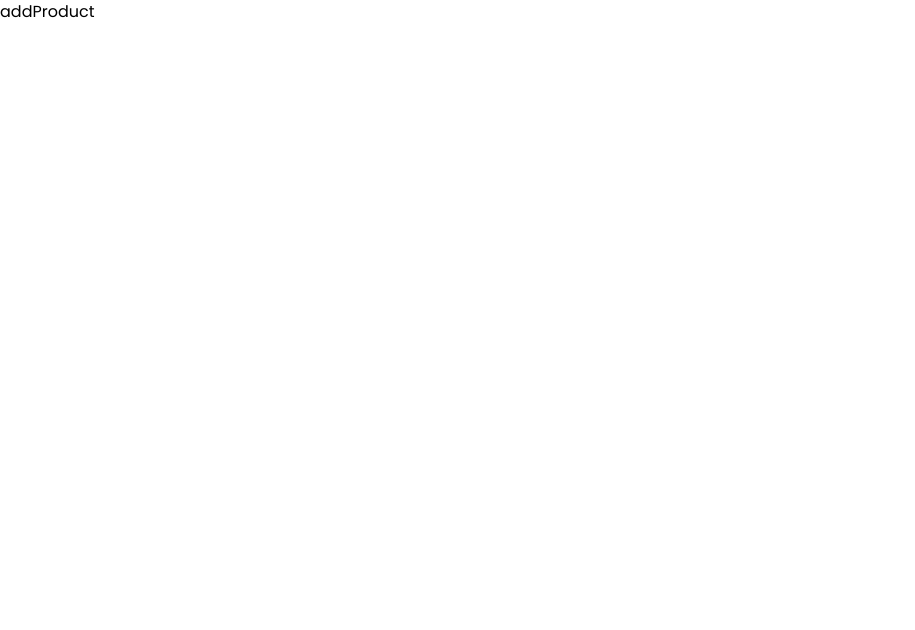
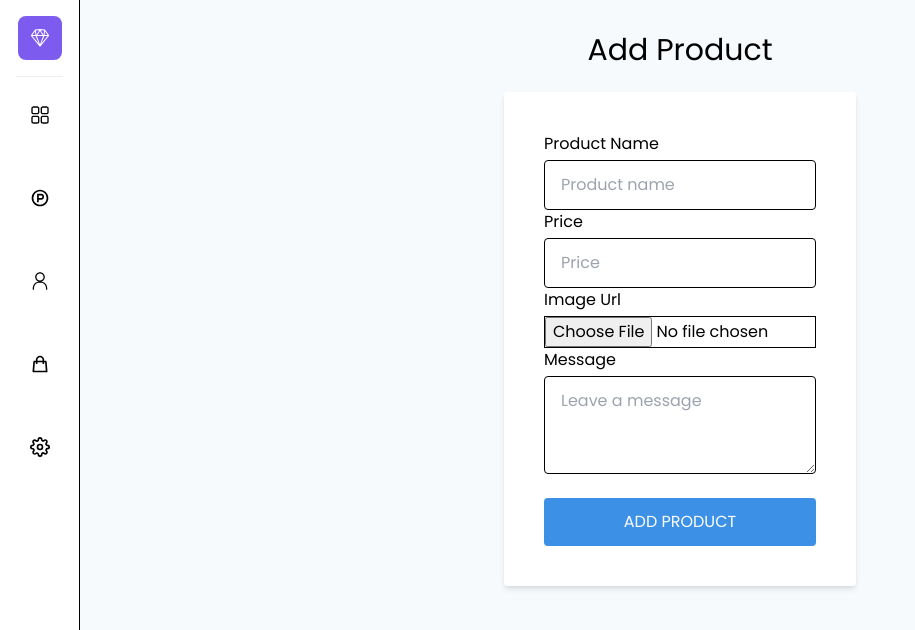
Before and after one commit to rasedul99/eBazar, a Next.js app: page /admin/products/addproduct in a window 1280 px wide. Shown: the top 630 px of the page, without its empty margins (0-915 px from the left). Built offline with nearby package versions, Linux system fonts and the light colour scheme.

Commit message:
Add product page added

```diff
--- a/src/pages/admin/customers/index.js
+++ b/src/pages/admin/customers/index.js
@@ -100,7 +100,7 @@ const customers = () => {
 
                         <td className="py-4 px-6 text-sm font-medium  whitespace-nowrap flex gap-x-2">
                           <BiEdit size={20} />
-                          <AiOutlineDelete size={20} />
+                          <AiOutlineDelete size={20} className="text-red" />
                         </td>
                       </tr>
                     );
--- a/src/pages/admin/orders.js
+++ b/src/pages/admin/orders.js
@@ -100,7 +100,7 @@ const orders = () => {
 
                         <td className="py-4 px-6 text-sm font-medium  whitespace-nowrap flex gap-x-2">
                           <BiEdit size={20} />
-                          <AiOutlineDelete size={20} />
+                          <AiOutlineDelete size={20} className="text-red" />
                         </td>
                       </tr>
                     );
--- a/src/pages/admin/products/addproduct.js
+++ b/src/pages/admin/products/addproduct.js
@@ -1,7 +1,60 @@
+import Link from "next/link";
 import React from "react";
+import Layout from "../../../../components/admin/Layout";
 
 const AddProduct = () => {
-  return <div>addProduct</div>;
+  return (
+    <Layout>
+      <div className="min-h-screen flex  justify-center bg-[#F7FAFC]">
+        <div className="px-5 py-6 lg:px-6 lg:py-8 w-full md:w-8/12 lg:w-6/12 xl:w-4/12 ">
+          <div className="mb-6 text-center">
+            <h3 className="text-3xl inline-flex items-center">Add Product</h3>
+          </div>
+
+          <div className="rounded  p-6 lg:p-10 shadow-md bg-white">
+            <form>
+              <label className="block">
+                Product Name
+                <input
+                  type="text"
+                  class="appearance-none border rounded px-4 py-3 mt-1 block w-full outline-none focus:border-blue"
+                  placeholder="Product name"
+                />
+              </label>
+              <label className="block">
+                Price
+                <input
+                  type="number"
+                  class="appearance-none border rounded px-4 py-3 mt-1 block w-full outline-none focus:border-blue"
+                  placeholder="Price"
+                />
+              </label>
+              <label className="block">
+                Image Url
+                <input type="file" className="border w-full  mt-1 " />
+              </label>
+
+              <label class=" block">Message</label>
+              <textarea
+                class="appearance-none border rounded px-4 py-3 mt-1 block w-full outline-none focus:border-blue"
+                rows="3"
+                placeholder="Leave a message"
+              ></textarea>
+
+              <div className="mt-6">
+                <button
+                  type="submit"
+                  className="px-4 py-3 bg-blue text-white rounded uppercase focus:outline-none focus:shadow-outline block w-full"
+                >
+                  Add Product
+                </button>
+              </div>
+            </form>
+          </div>
+        </div>
+      </div>
+    </Layout>
+  );
 };
 
 export default AddProduct;
--- a/src/pages/admin/products/index.js
+++ b/src/pages/admin/products/index.js
@@ -3,6 +3,7 @@ import { RiSearchLine } from "react-icons/ri";
 import { BiEdit } from "react-icons/bi";
 import { AiOutlineDelete } from "react-icons/ai";
 import Layout from "../../../../components/admin/Layout";
+import Link from "next/link";
 
 const Prodcuts = () => {
   const [products, setProducts] = useState();
@@ -36,9 +37,12 @@ const Prodcuts = () => {
                   />
                 </div>
               </div>
-              <button className="bg-purple text-white px-4 py-2 rounded-md">
+              <Link
+                href="/admin/products/addproduct"
+                className="bg-purple text-white px-4 py-2 rounded-md"
+              >
                 Add Product
-              </button>
+              </Link>
             </div>
 
             <div className="overflow-hidden">
@@ -150,7 +154,7 @@ const Prodcuts = () => {
 
                         <td className="py-4 px-6 text-sm font-medium  whitespace-nowrap flex gap-x-2">
                           <BiEdit size={20} />
-                          <AiOutlineDelete size={20} />
+                          <AiOutlineDelete size={20} className="text-red" />
                         </td>
                       </tr>
                     );
--- a/src/pages/signin.js
+++ b/src/pages/signin.js
@@ -4,7 +4,7 @@ import React from "react";
 const signin = () => {
   return (
     <div className="min-h-screen flex items-center justify-center bg-[#F7FAFC]">
-      <div className="px-5 py-6 lg:px-6 lg:py-8 w-full md:w-8/12 lg:w-6/12 xl:w-4/12 relative">
+      <div className="px-5 py-6 lg:px-6 lg:py-8 w-full md:w-8/12 lg:w-6/12 xl:w-4/12 ">
         <div className="mb-6 text-center">
           <h3 className="text-3xl inline-flex items-center">REPLIO</h3>
           <p>Welcome, please log in to your Account</p>
--- a/tailwind.config.js
+++ b/tailwind.config.js
@@ -19,6 +19,7 @@ module.exports = {
       orange: "#FD7238",
       green: "#13ce66",
       yellow: "#FFBF00",
+      red: "#FF0000",
       "gray-dark": "#273444",
       gray: "#8492a6",
       "gray-light": "#d3dce6",
```
